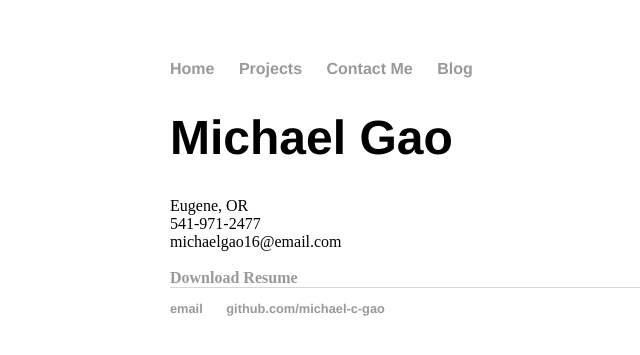
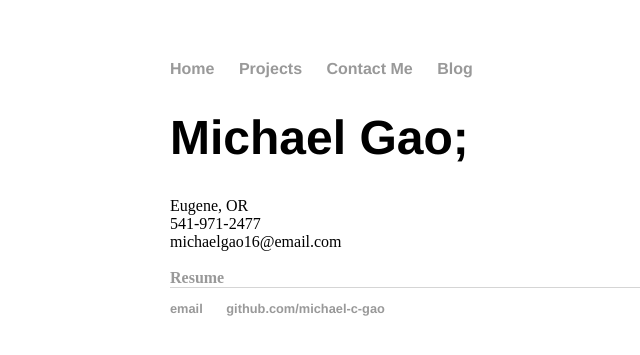
Before and after one commit to michael-c-gao/WebsiteOfMichael, a Jekyll site: the page built from contact/index.html, in a window 1280 px wide. Shown: the top 355 px of the page, without its empty margins (22-662 px from the left). Built offline with Jekyll 4.4.1, drawn with Linux system fonts in a browser that asks for light colours.

Commit message:
Update index.html

```diff
--- a/contact/index.html
+++ b/contact/index.html
@@ -5,13 +5,13 @@ title: Contact Me
 
 	<div class="Contact">
 
-					<h1>Michael Gao</h1>
+					<h1>Michael Gao;</h1>
 					Eugene, OR<br>
 					541-971-2477<br>
 					michaelgao16@email.com<br>
 					<br>
 
-					<a href="https://github.com/michael-c-gao/michael-c-gao.github.io/raw/main/resume/GaoMichaelResume.pdf" class="download" title="Download my Resume here!"><strong>Download Resume</strong></a>
+					<a href="https://github.com/michael-c-gao/michael-c-gao.github.io/raw/main/resume/GaoMichaelResume.pdf" class="download" title="Resume Download"><strong>Resume</strong></a>
 
 					<!--<h2>Select Publications</h2>-->
 
```
